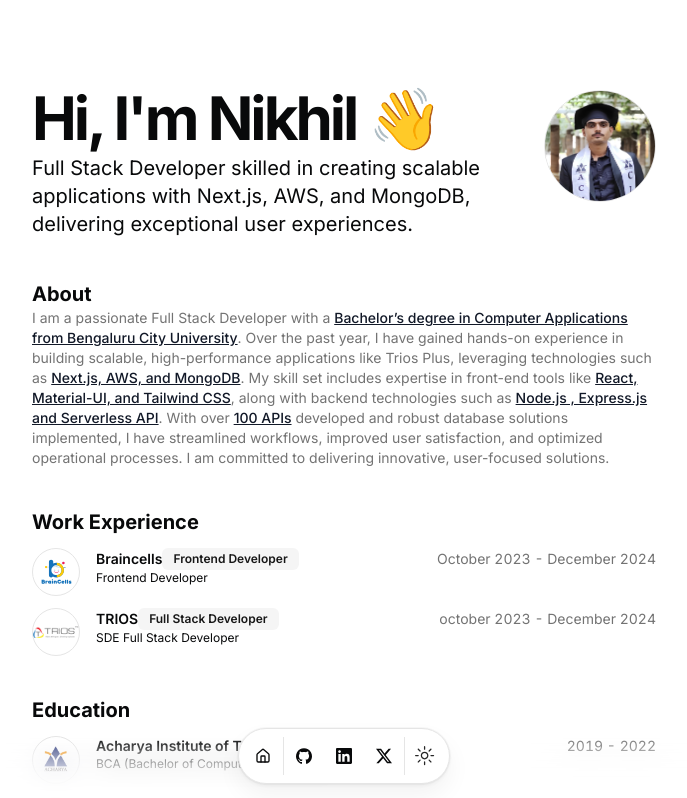
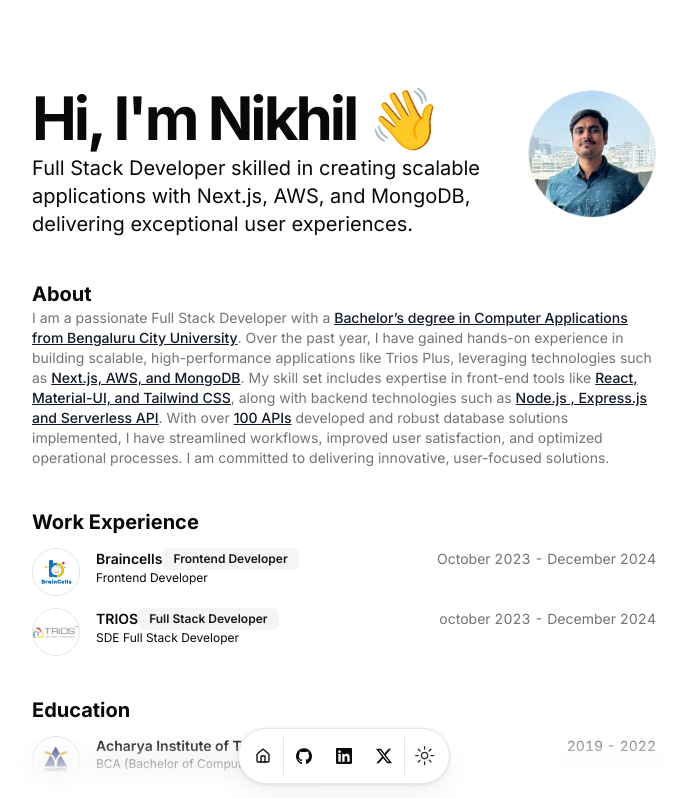
Before and after one commit to niku-19/portfolio, a Next.js app: page / in a window 1280 px wide. Shown: the top 798 px of the page, without its empty margins (296-983 px from the left). Built offline with nearby package versions, Linux system fonts and the light colour scheme.

Commit message:
[chore] : image change

```diff
--- a/src/app/page.tsx
+++ b/src/app/page.tsx
@@ -31,7 +31,7 @@ export default function Page() {
               />
             </div>
             <BlurFade delay={BLUR_FADE_DELAY}>
-              <Avatar className="size-28 border">
+              <Avatar className="size-32 border">
                 <AvatarImage alt={DATA.name} src={DATA.avatarUrl} />
                 <AvatarFallback>{DATA.initials}</AvatarFallback>
               </Avatar>
--- a/src/components/ui/avatar.tsx
+++ b/src/components/ui/avatar.tsx
@@ -26,7 +26,7 @@ const AvatarImage = React.forwardRef<
 >(({ className, ...props }, ref) => (
   <AvatarPrimitive.Image
     ref={ref}
-    className={cn("aspect-square h-full w-full", className)}
+    className={cn("aspect-square h-full w-full object-cover", className)}
     {...props}
   />
 ))
```
Also changed, not shown: public/me.jpg.
